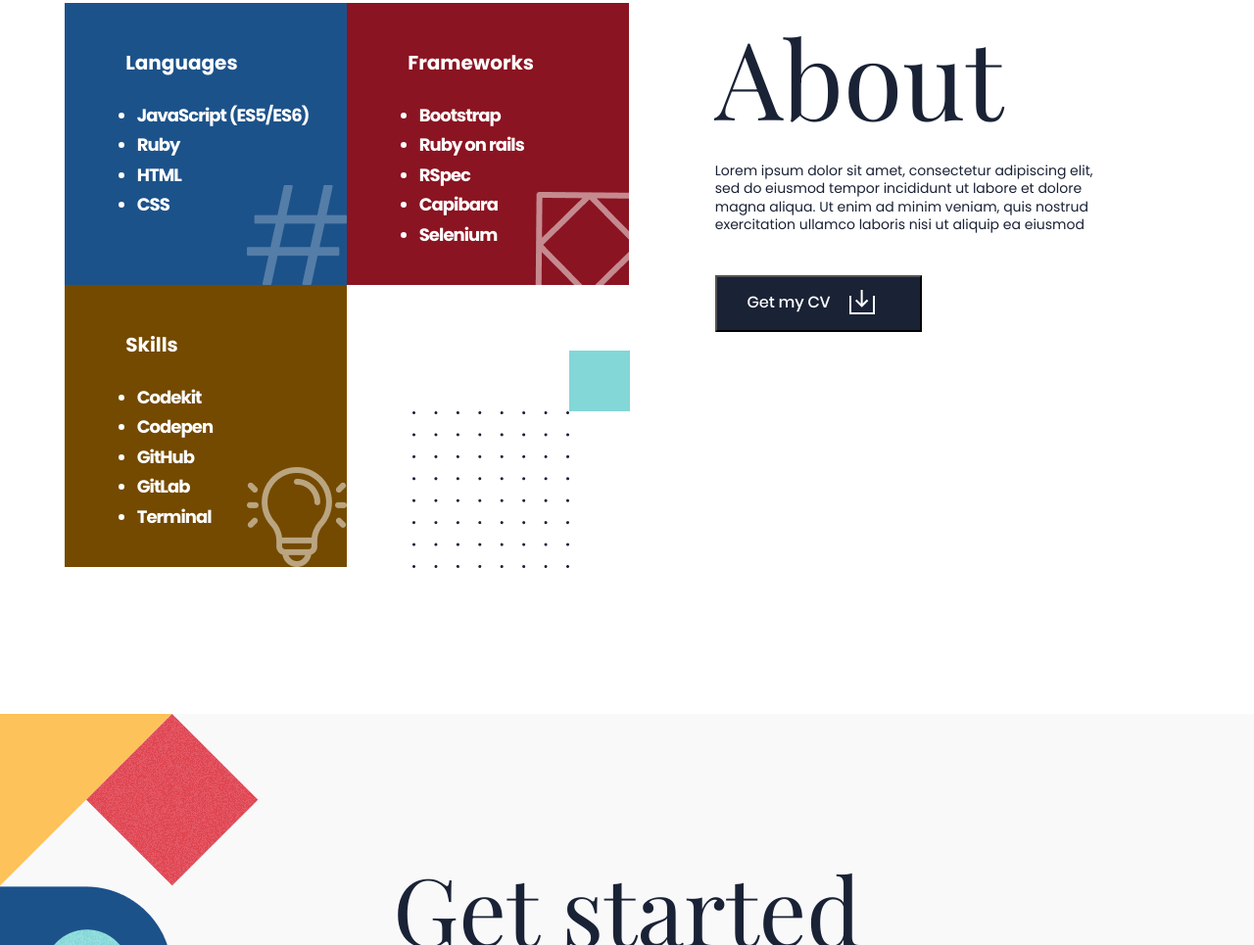
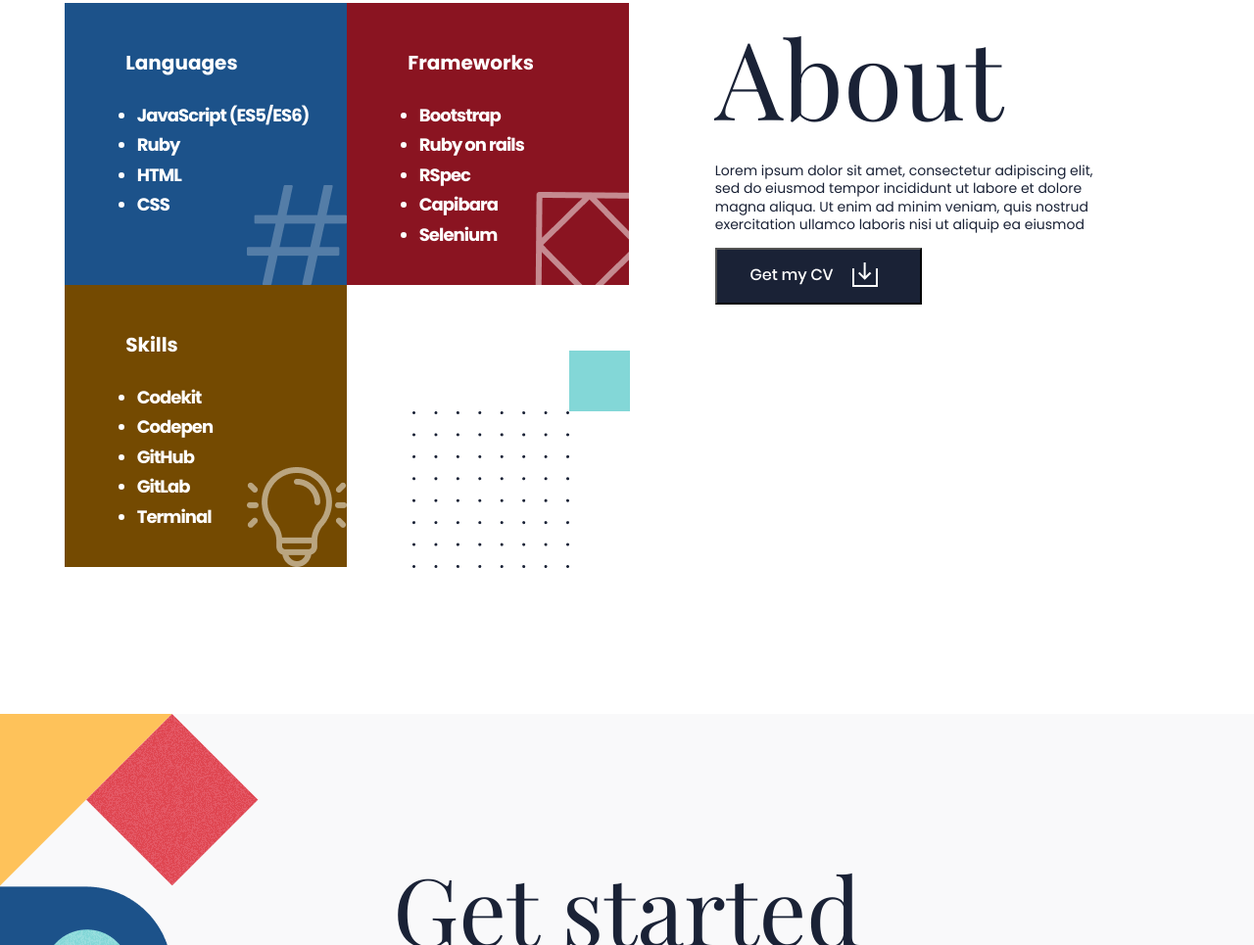
Before and after one commit to dlwub/My-personal-portfolio-Mobile-Version-, a plain HTML site: page index.html in a window 1280 px wide. Shown: the part 3044-4009 px from the top of the page at 98% size. Drawn offline with nearby package versions, Linux system fonts and the light colour scheme.

Commit message:
Update style.css

```diff
--- a/style.css
+++ b/style.css
@@ -199,23 +199,24 @@
   font-size: 14px;
   line-height: 21px;
   color: #1a2236;
-  padding-bottom: 2em;
+  margin-bottom: 2em;
+}
+
+.get-cv-btn-first {
+  position: relative;
+  width: 100%;
+  height: 3.125em;
+  max-width: 100%;
+  margin: 0 1em 2.5em 1em;
+  margin-left: 0;
+  background: #1a2236;
+  align-self: flex-start;
 }
 
 .get-cv-i {
-  position: relative;
-  margin: 2em 1em;
-}
-
-.parent-image {
-  position: relative;
-  width: 100%;
-}
-
-.child-image {
   position: absolute;
-  top: 0.8125em;
-  left: 5em;
+  top: 0.6em;
+  left: 10em;
 }
 
 /* stylelint-disable-next-line selector-list-comma-newline-after */
@@ -388,7 +389,7 @@
 /*** Elements hidden in mobile version ***/
 
 /* stylelint-disable-next-line selector-list-comma-newline-after */
-.with-dots-background, .with-image-background, .half-circle-background, .joined-rectangles, .img-dots-i, .img-dots-ii, .get-cv-btn, .different-shapes, .different-shapes-ii {
+.with-dots-background, .with-image-background, .half-circle-background, .joined-rectangles, .img-dots-i, .img-dots-ii, .get-cv-btn, .different-shapes, .different-shapes-ii, .get-cv-btn-second {
   display: none;
 }
 
@@ -405,7 +406,7 @@
 @media only screen and (min-width: 768px) {
   /*** Elements visible in desktop version ***/
   /* stylelint-disable-next-line selector-list-comma-newline-after */
-  .with-dots-background, .with-image-background, .half-circle-background, .joined-rectangles, .img-dots-i, .img-dots-ii, .get-cv-btn, .different-shapes, .different-shapes-ii {
+  .with-dots-background, .with-image-background, .half-circle-background, .joined-rectangles, .img-dots-i, .img-dots-ii, .get-cv-btn, .different-shapes, .different-shapes-ii, .get-cv-btn-second {
     display: block;
   }
 
@@ -841,8 +842,8 @@
 
   .get-cv-i {
     position: absolute;
-    top: -1em;
-    left: 1.25em;
+    top: 1em;
+    left: 2.5em;
   }
 
 .language-framework-skill {
```
